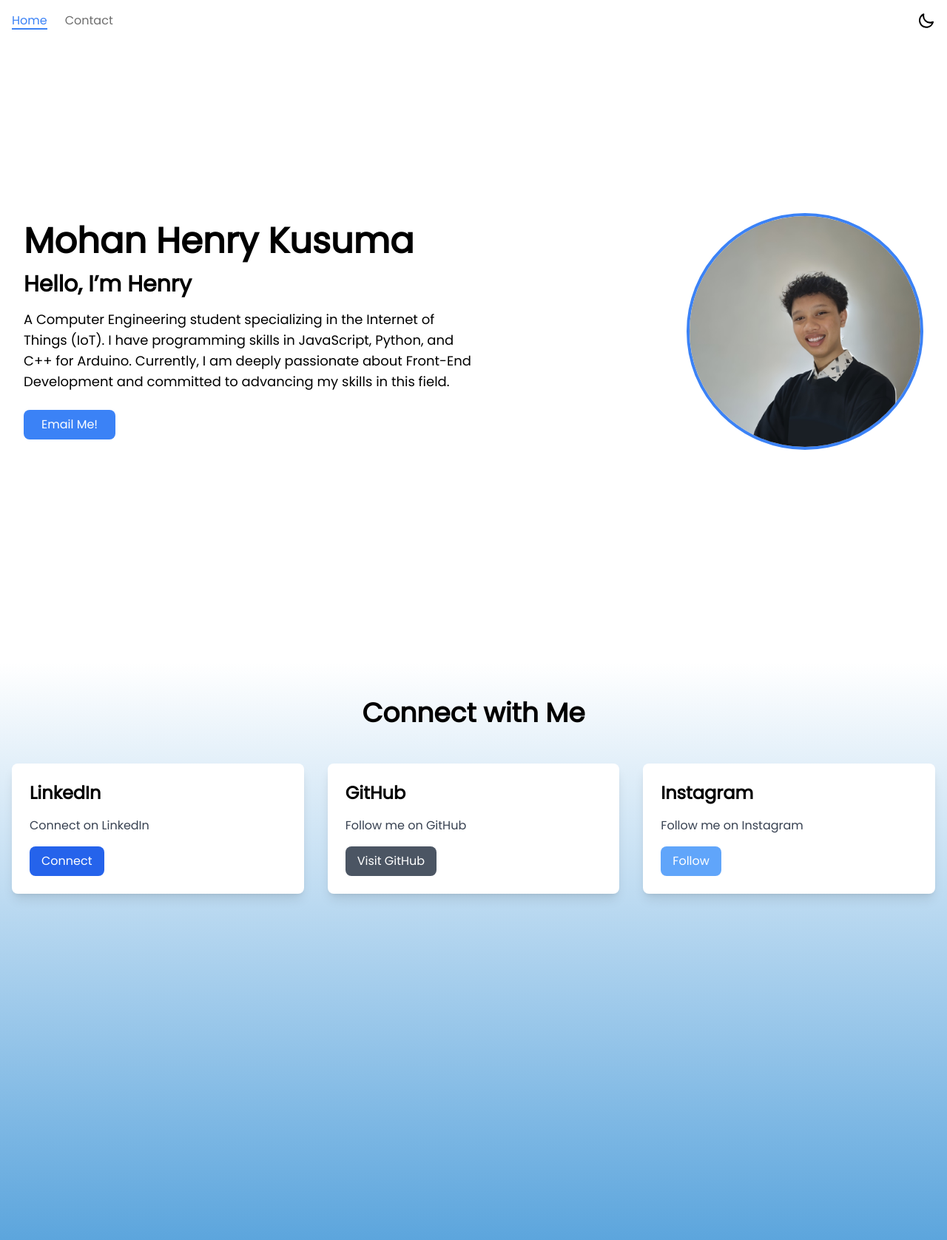
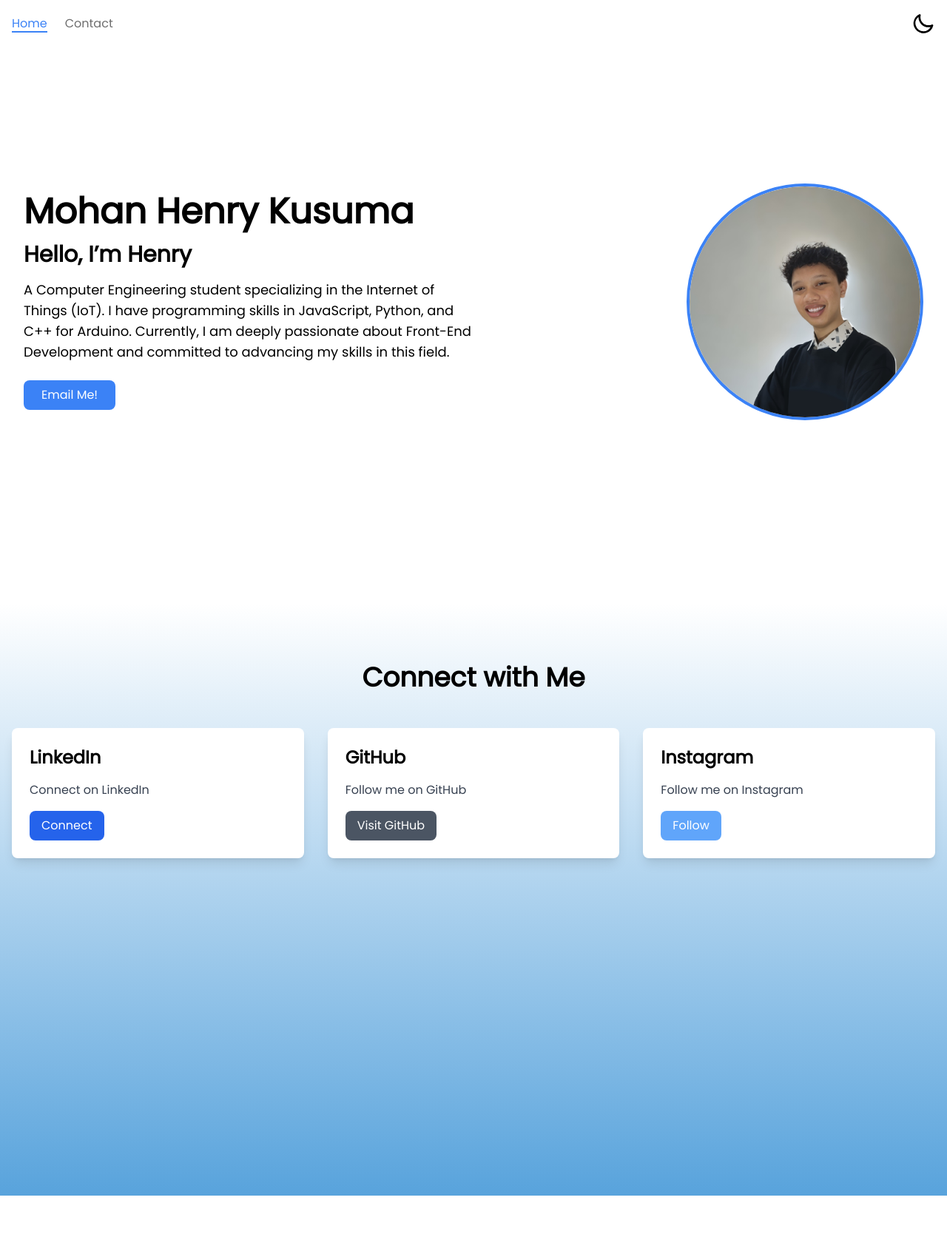
Before and after one commit to HenryFtNonna/profil_pertama, a React (Vite) app in the folder profil_pertama/: page / in a window 1280 px wide. Shown: the top 1676 px of the page at 74% size. After the commit the page ends 1616 px from the top, so only its background shows below. Built offline with nearby package versions, Linux system fonts and the light colour scheme.

Commit message:
fixing
fixing padding and size button theme

```diff
--- a/profil_pertama/src/Pages/header/index.jsx
+++ b/profil_pertama/src/Pages/header/index.jsx
@@ -92,7 +92,7 @@ export default function Header({ isDarkMode, setIsDarkMode }) {
 
           {/* Ikon matahari */}
           <svg
-            className="swap-on h-6 w-6 fill-current"
+            className="swap-on h-8 w-8 fill-current"
             xmlns="http://www.w3.org/2000/svg"
             viewBox="0 0 24 24"
           >
@@ -101,7 +101,7 @@ export default function Header({ isDarkMode, setIsDarkMode }) {
 
           {/* Ikon bulan */}
           <svg
-            className="swap-off h-6 w-6 fill-current"
+            className="swap-off h-8 w-8 fill-current"
             xmlns="http://www.w3.org/2000/svg"
             viewBox="0 0 24 24"
           >
--- a/profil_pertama/src/Pages/section/herosection/index.jsx
+++ b/profil_pertama/src/Pages/section/herosection/index.jsx
@@ -5,10 +5,10 @@ export default function HeroSection({ isDarkMode }) {
   return (
     <div
       id="hero"
-      className={`${isDarkMode ? 'bg-neutral-900 text-white' : 'bg-white text-black'} min-h-screen py-12 relative`}
+      className={`${isDarkMode ? 'bg-neutral-900 text-white' : 'bg-white text-black'} min-h-screen py-2 relative`}
     >
       {/* Konten HeroSection */}
-      <div className="container mx-auto px-8 flex flex-col md:flex-row items-center justify-center h-screen pt-18">
+      <div className="container mx-auto px-8 flex flex-col md:flex-row items-center justify-center h-screen">
         {/* Kolom Kiri: Teks Perkenalan */}
         <div className="md:w-1/2 text-center md:text-left">
           <h1 className="text-5xl font-bold mb-4">Mohan Henry Kusuma</h1>
--- a/profil_pertama/src/Pages/section/sosmedsection/index.jsx
+++ b/profil_pertama/src/Pages/section/sosmedsection/index.jsx
@@ -4,7 +4,7 @@ export default function SosmedSection({ isDarkMode }) {
   return (
     <div
       id="sosmed"
-      className={`min-h-screen py-12 ${
+      className={`min-h-screen py-12 pt-20 ${
         isDarkMode
           ? 'bg-gradient-to-b from-[#171717] to-[#58A3DC]' // Dark mode gradient
           : 'bg-gradient-to-b from-[#ffffff] to-[#58A3DC]' // Light mode gradient
```
